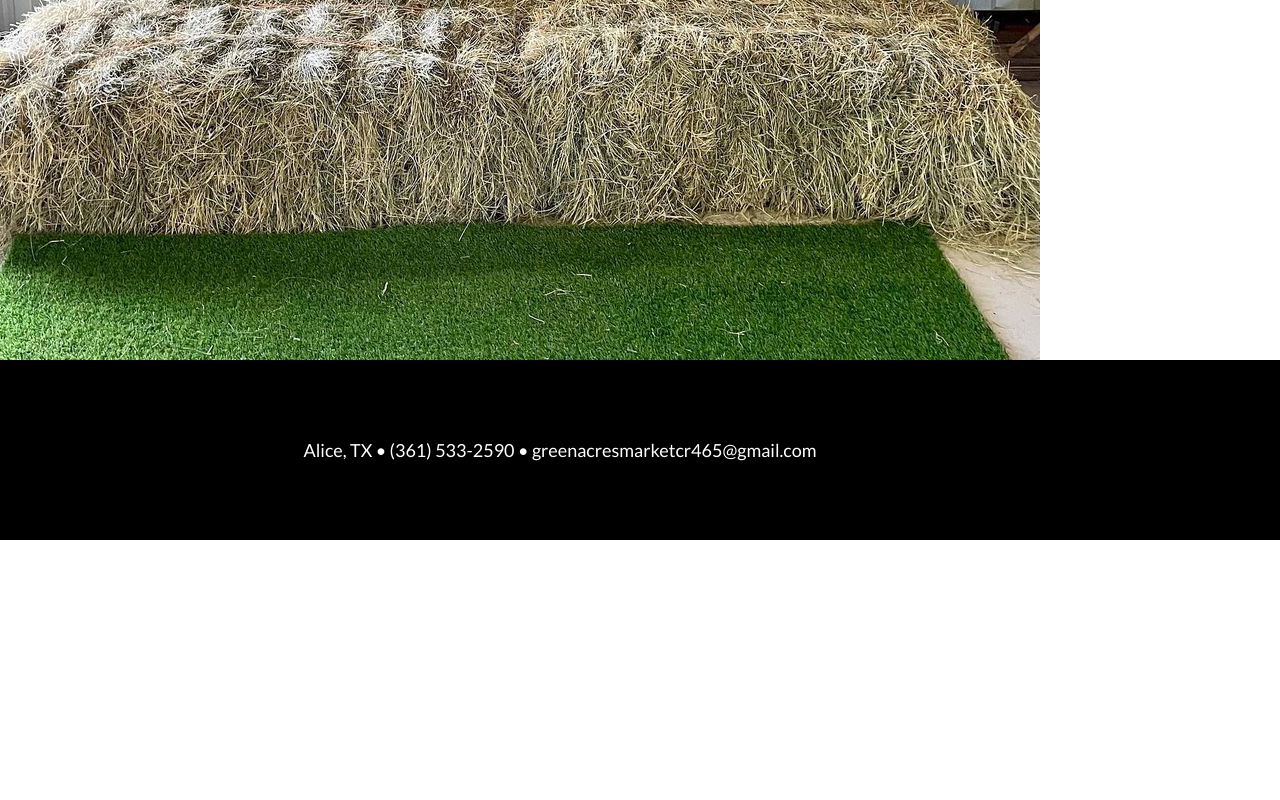
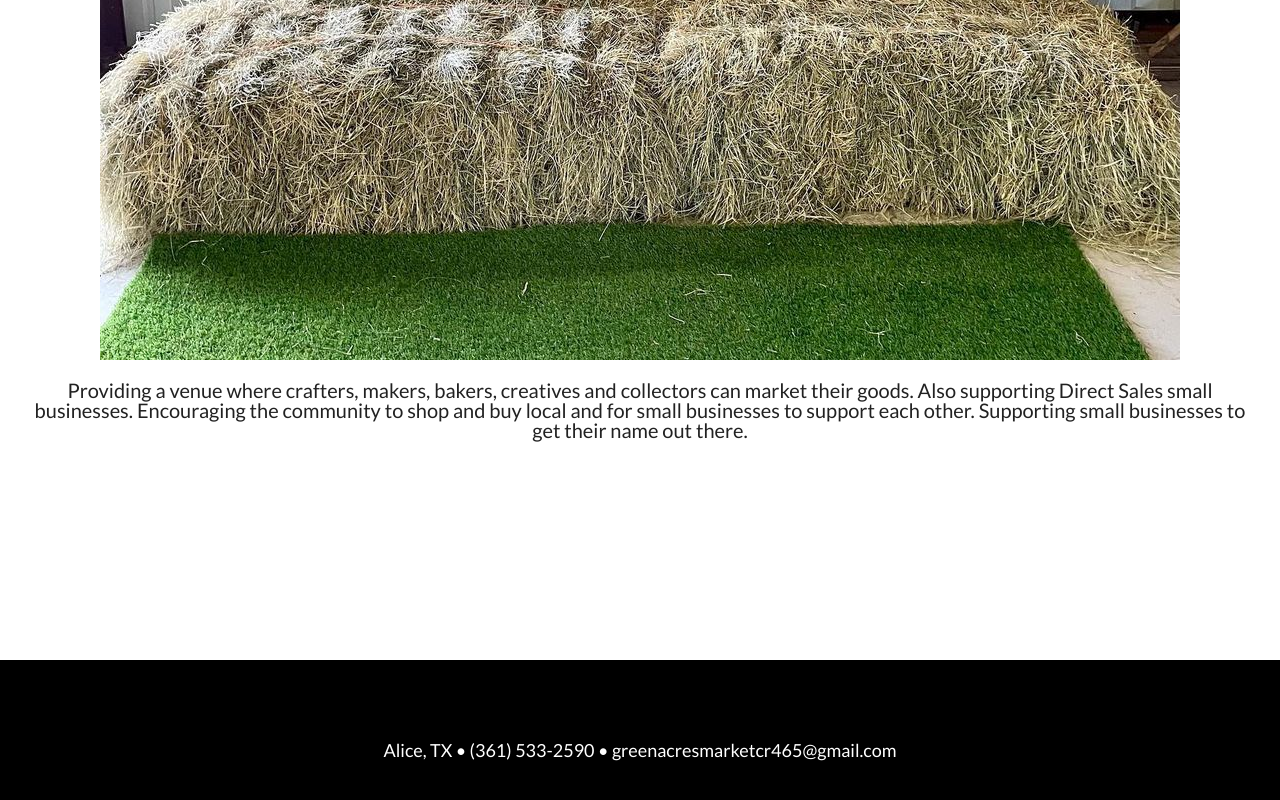
Before and after one commit to Brandon-Banda/greenacres, a React (Vite) app in the folder app/: page / in a window 1280 px wide. Shown: the part 830-1630 px from the top of the page. Before the commit the page ends 1370 px from the top, so only its background shows below. Built offline with nearby package versions, Linux system fonts and the light colour scheme.

Commit message:
validation and stuff

```diff
--- a/app/src/App.css
+++ b/app/src/App.css
@@ -1,2 +1,4 @@
 .app-container {
+  align-items: center;
+  justify-content: center;
 }
--- a/app/src/components/Footer.css
+++ b/app/src/components/Footer.css
@@ -10,7 +10,6 @@
   display: flex;
   flex-direction: column;
   justify-content: center;
-  max-width: 1000px;
   align-items: center;
 }
 
@@ -38,4 +37,5 @@
   color: white;
   align-items: center;
   justify-content: center;
+  text-align: center;
 }
--- a/app/src/pages/Application.jsx
+++ b/app/src/pages/Application.jsx
@@ -13,26 +13,43 @@ function Application() {
     businessDescription: '',
     signature: '',
     phoneNumber: '',
+    date: today,
   });
+
   const [data, setData] = useState('');
+  const [error, setError] = useState(false);
+
+  function isValidEmail(email) {
+    return new RegExp(/[a-z0-9._%+-]+@[a-z0-9.-]+\.[a-z]{2,15}/g).test(email);
+  }
 
   const handleChange = (e) => {
     const { value } = e.target;
     setInputs({ ...inputs, [e.target.name]: value });
+    if (!isValidEmail(inputs.email)) {
+      setError(true);
+    } else {
+      setError(false);
+    }
   };
 
-  const handlePhoneNumber = (e) => {
-    const phoneNumber = e.target;
-    setInputs({ ...inputs });
+  const handleName = (e) => {
+    const value = e.target.value.replace(/[^a-z]/gi, '');
+    setInputs({ ...inputs, [e.target.name]: value });
   };
 
-  const handleSubmit = () => {
-    event.preventDefault();
-    console.log(inputs);
-    inputs.date = today;
-    const jsonData = JSON.stringify(inputs, null, 2);
-    setInputs({ ...inputs });
-    setData(jsonData);
+  const handleSubmit = (e) => {
+    if (error == false) {
+      e.preventDefault();
+      inputs.date = today;
+      const jsonData = JSON.stringify(inputs, null, 2);
+      setInputs({ ...inputs });
+      setData(jsonData);
+      console.log(inputs.phoneNumber);
+    } else {
+      e.preventDefault();
+      alert('Please fill out everything correctly.');
+    }
   };
 
   return (
@@ -59,18 +76,14 @@ function Application() {
                 <span className="error-message" />
               </label>
               <label className="custom-field">
-                <PhoneInput>
-                  country={'us'}
-                  value={inputs.phoneNumber}
-                  onChange={handleChange}
-                </PhoneInput>
+                <PhoneInput country={'us'} value={inputs.phoneNumber} />
                 <span className="error-message" />
               </label>
               <label className="custom-field">
                 <input
                   type="text"
                   name="date"
-                  value={`Date: ${today}`}
+                  value={inputs.date}
                   onChange={handleChange}
                   style={{ cursor: 'not-allowed' }}
                   disabled
@@ -100,7 +113,7 @@ function Application() {
                   type="text"
                   name="businessName"
                   value={inputs.businessName}
-                  onChange={handleChange}
+                  onChange={handleName}
                   placeholder="&nbsp;"
                 />
                 <span className="placeholder">Business Name</span>
@@ -122,7 +135,7 @@ function Application() {
                   type="text"
                   name="ownerName"
                   value={inputs.ownerName}
-                  onChange={handleChange}
+                  onChange={handleName}
                   placeholder="&nbsp;"
                 />
                 <span className="placeholder">Business Owner's Name</span>
--- a/app/src/pages/Home.css
+++ b/app/src/pages/Home.css
@@ -4,3 +4,10 @@
 
 .container img {
 }
+
+.about {
+  min-height: 300px;
+  font-size: 20px;
+  text-align: center;
+  padding: 20px;
+}
--- a/app/src/pages/Home.jsx
+++ b/app/src/pages/Home.jsx
@@ -5,6 +5,13 @@ function Home() {
     <div className="container">
       <h1>Hello World</h1>
       <img src="logo.jpg" alt="logo" />
+      <div className="about">
+        Providing a venue where crafters, makers, bakers, creatives and
+        collectors can market their goods. Also supporting Direct Sales small
+        businesses. Encouraging the community to shop and buy local and for
+        small businesses to support each other. Supporting small businesses to
+        get their name out there.
+      </div>
     </div>
   );
 }
```
Also changed, not shown: 1 other file (tests, documents, lock files or other folders).
